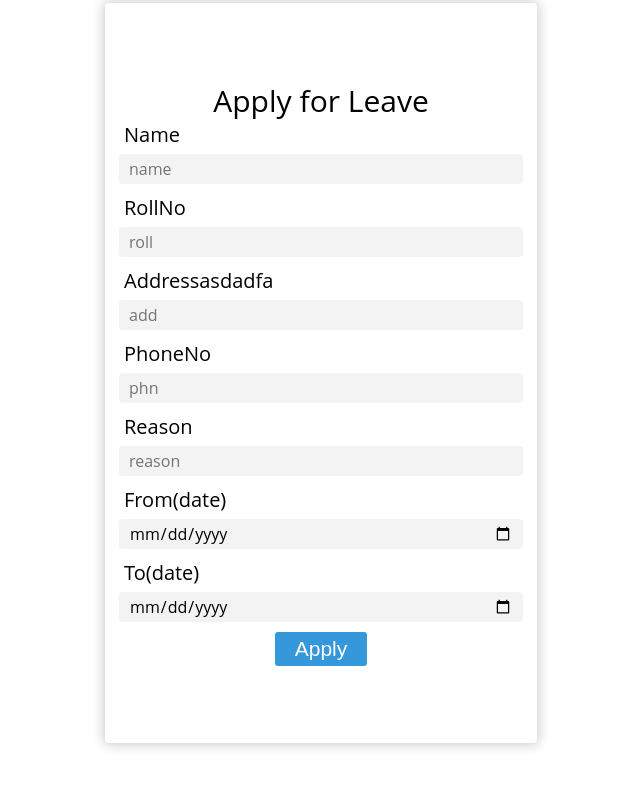
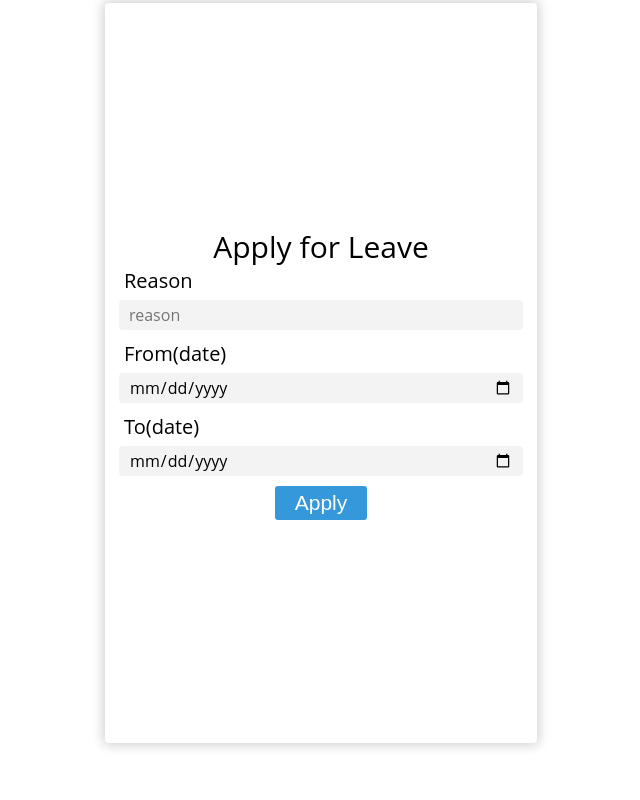
Before and after one commit to anantverma275/hostel-management, a Django app: page /leave in a window 1280 px wide. Shown: the whole page, without its empty margins (343-983 px from the left). Run offline with Django 3.2, Linux system fonts and the light colour scheme; a user stored in the database is signed in.

Commit message:
Completed leave posting

```diff
--- a/hostelback/app/models.py
+++ b/hostelback/app/models.py
@@ -25,18 +25,14 @@ class Student(AbstractUser):
 	    return self.name + self.roll_no
 
 class Leave(models.Model):
-    applicant_name=models.TextField(default="name")
-    applicant_roll_no=models.TextField(default="roll_number")
-    address_to_go=models.TextField(default="home address")
-    applicant_phn=models.TextField(default="phone number")
+    identity = models.ForeignKey("Student", on_delete = models.CASCADE, default = 1)
     start_date = models.DateField()
     end_date = models.DateField()
     reason = models.TextField(default="no reason")
     status_accepted = models.BooleanField(default = False)
 
-    #def __str__(self):
-
-	#    return "ID Number: " + self.applicant.roll_no +" | Status: "+ self.status_accepted
+    def __str__(self):
+        return "ID Number: " + str(self.identity.roll_no) +" | Status: "+ str(self.status_accepted)
 
 class Complaint(models.Model):
     identity = models.ForeignKey("Student", on_delete=models.CASCADE)
--- a/hostelback/app/templates/leave.html
+++ b/hostelback/app/templates/leave.html
@@ -17,22 +17,10 @@
                 <div class="container">
                     <div class="base-container">
                         <div class="header">Apply for Leave</div>
+                        <form action="{% url 'leave_req' %}" method = "POST">
+                            {% csrf_token %}
                         <div class="content">
-                            <form action="{% url 'apply_leave' %}" method = "POST">
-                                {% csrf_token %}
                                 <div class="form">
-                                    <div class="form-group">
-                                        <label for="name">Name</label>
-                                        <input type="text" name="name" placeholder="name" /> </div>
-                                    <div class="form-group">
-                                        <label for="roll">RollNo</label>
-                                        <input type="text" name="roll" placeholder="roll" /> </div>
-                                    <div class="form-group">
-                                        <label for="roll">Addressasdadfa</label>
-                                        <input type="text" name="address" placeholder="add" /> </div>
-                                    <div class="form-group">
-                                        <label for="phn">PhoneNo</label>
-                                        <input type="text" name="phn" placeholder="phn" /> </div>
                                     <div class="form-group">
                                         <label for="Reason">Reason</label>
                                         <input type="text" name="reason" placeholder="reason" /> </div>
@@ -42,12 +30,12 @@
                                     <div class="form-group">
                                         <label for="arrival">To(date)</label>
                                         <input type="date" name="end_date" placeholder="end_date" /> </div>
-                                    </div>
-                                    <div class="footer">
-                                        <button type="submit" class="btn"> Apply </button>
-                                    </div>
                                 </div>
-                            </form>
+                            <div class="footer">
+                                    <button type="submit" class="btn"> Apply </button>
+                            </div>
+                        </form>
+                    </div>
                         </div>
 
                     </div>
--- a/hostelback/app/urls.py
+++ b/hostelback/app/urls.py
@@ -8,7 +8,7 @@ urlpatterns = [
     path('dashboard', views.dashboard, name="dashboard"),
     path('redisplay', views.redisplay, name="redisplay"),
     path('leave', views.leave, name="leave"),
-    path('apply_leave', views.apply_leave, name="apply_leave"),
+    path('leave_req', views.leave_req, name="leave_req"),
     path('complaint', views.complaint, name="complaint"),
     path('complaint_req', views.complaint_req, name="complaint_req"),
     path('notice_stud', views.notice_stud, name="notice_stud"),
--- a/hostelback/app/views.py
+++ b/hostelback/app/views.py
@@ -44,37 +44,28 @@ def dashboard(request):
 # def dashboard(request):
 #     return render(request, "dashboard.html")
 
+@login_required
 def leave(request):
     # this function is used to just render the page leave.html
-    print(request.user)
+    # print(request.user)
     return render(request, "leave.html")
 
-def apply_leave(request):
+def leave_req(request):
     # this function accepts the parameters and data for leave application and saves it to database
     print(request.user)
     if (request.method == "POST"):
-        if request.POST.get("name"):print("name sahi")
-        if request.POST.get("roll"):print("roll sahi")
-        if request.POST.get("address"):print("address sahi")
-        if request.POST.get("phn"):print("phn sahi")
-        if request.POST.get("reason"):print("reason sahi")
-        if request.POST.get("strt_date"):print("strt_date sahi")
-        if request.POST.get("end_date"):print("end_date sahi")
-        if request.POST.get("address") and request.POST.get("phn") and request.POST.get("roll") and request.POST.get("name") and request.POST.get("reason") and request.POST.get("strt_date") and request.POST.get("end_date") :
-            print("leave application ki request aayi")
+        if request.POST.get("reason") and request.POST.get("strt_date") and request.POST.get("end_date") :
+            # print("leave application ki request aayi")
             # now we fill relevant leave parameters
-            appn=Leave()
-            appn.applicant_name=request.POST.get("name")
-            appn.applicant_phn=request.POST.get("phn")
-            appn.applicant_roll_no=request.POST.get("roll")
-            appn.address_to_go=request.POST.get("add")
-            appn.start_date=request.POST.get("strt_date")
-            appn.end_date=request.POST.get("end_date")
-            appn.reason=request.POST.get("reason")
-            appn.save()
-            return HttpResponse("<h1> Application for leave placed </h1>")
+            leave_obj=Leave()
+            leave_obj.identity = request.user
+            leave_obj.start_date=request.POST.get("strt_date")
+            leave_obj.end_date=request.POST.get("end_date")
+            leave_obj.reason=request.POST.get("reason")
+            leave_obj.save()
+            return redirect("dashboard")
         else:
-            return HttpResponse("<h1> sahi se bharle </h1>")
+            return HttpResponse(request, "leave.html")
         # return render(request, "leave.htm")
 @login_required
 def complaint(request):
```
Also changed, not shown: hostelback/app/migrations/0002_auto_20200908_0111.py (added), hostelback/db.sqlite3.
